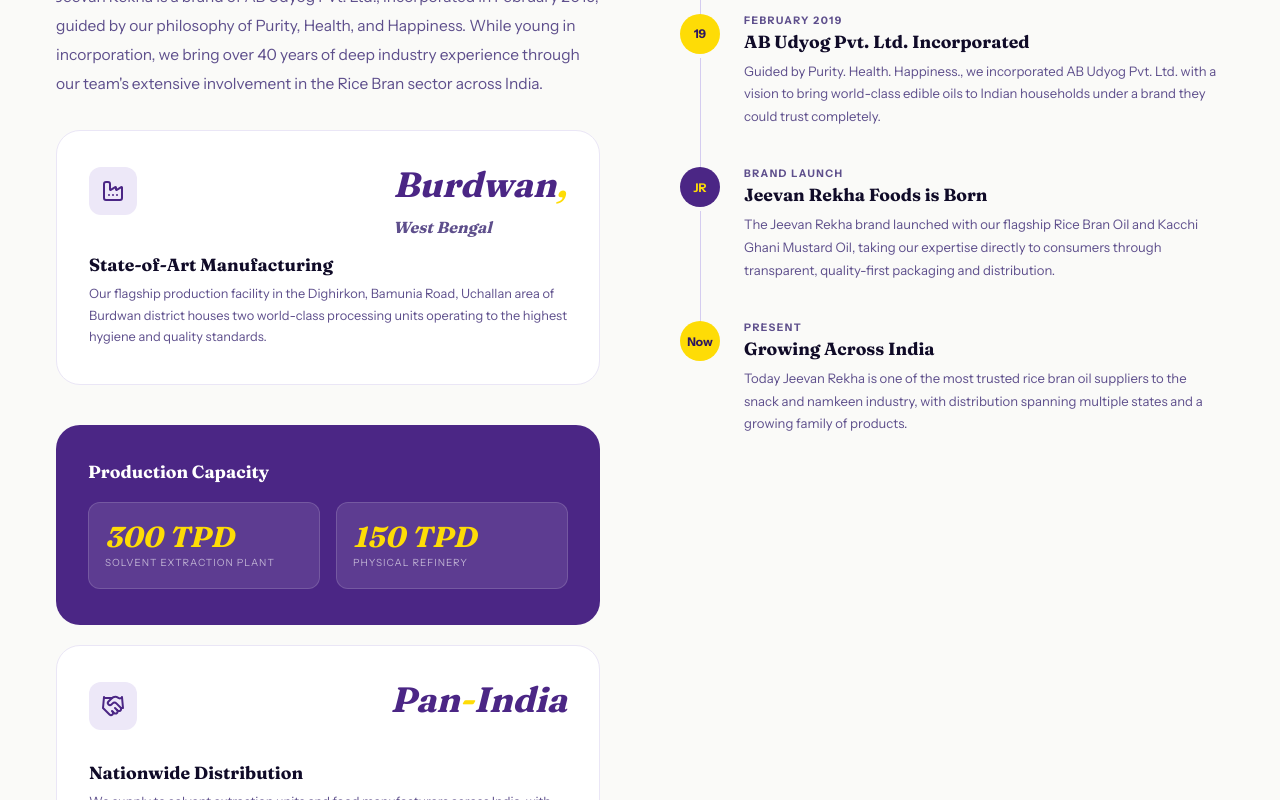
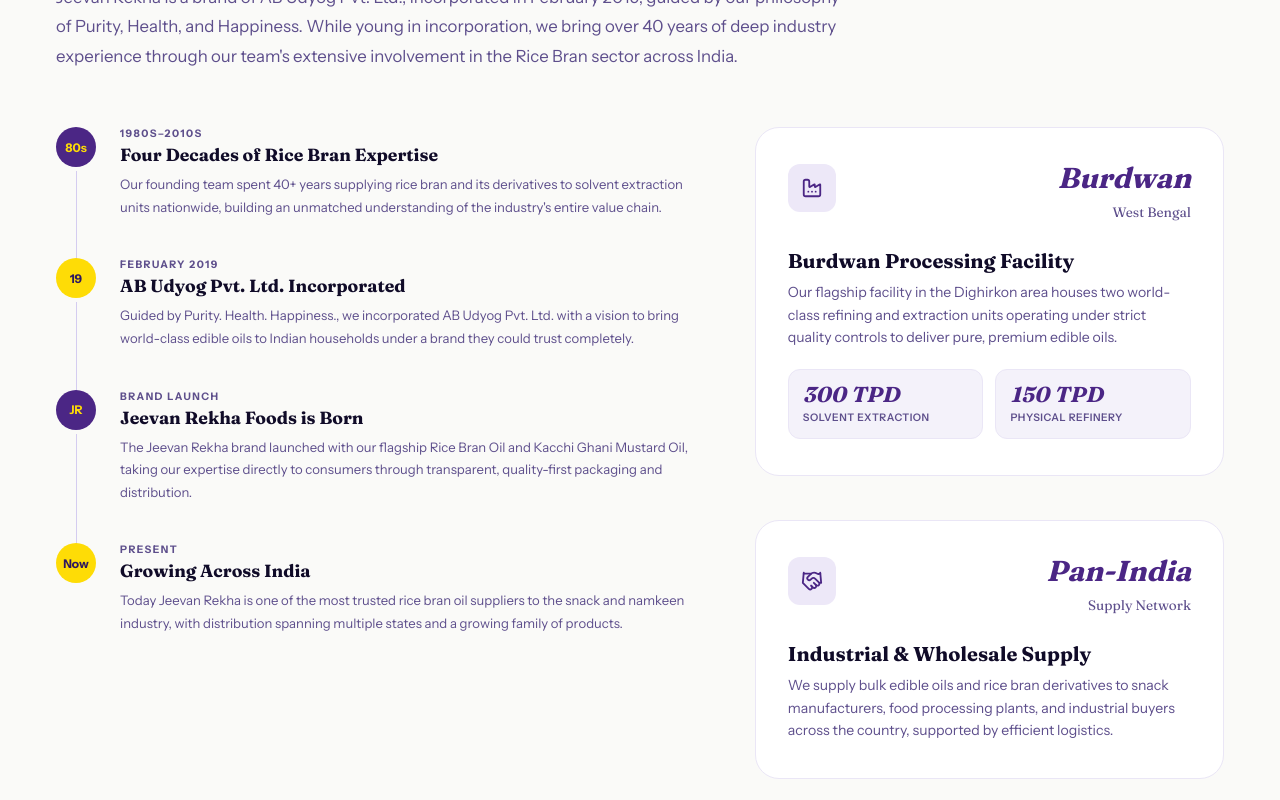
Before and after one commit to genaiwebsites/jeevanrekha, a Next.js app: page /about in a window 1280 px wide. Shown: the part 1040-1840 px from the top of the page. Built offline with nearby package versions, Linux system fonts and the light colour scheme.

Commit message:
style: consolidate history cards and align columns on About page

```diff
--- a/src/app/about/page.tsx
+++ b/src/app/about/page.tsx
@@ -70,49 +70,15 @@
       {/* HISTORY SECTION */}
       <section className="history-section">
         <div className="wrap">
+          <div className="history-intro" style={{ marginBottom: '56px', maxWidth: '800px' }}>
+            <h2 className="s-h rv" data-d="1">Where We<br /><strong>Come From</strong></h2>
+            <p className="body-t rv" data-d="2" style={{ marginTop: '20px', fontSize: '1.05rem', lineHeight: '1.75', color: 'var(--g60)' }}>
+              Jeevan Rekha is a brand of AB Udyog Pvt. Ltd., incorporated in February 2019, guided by our philosophy of Purity, Health, and Happiness. While young in incorporation, we bring over 40 years of deep industry experience through our team's extensive involvement in the Rice Bran sector across India.
+            </p>
+          </div>
+
           <div className="history-grid">
             <div className="history-left">
-              <h2 className="s-h rv" data-d="1">Where We<br /><strong>Come From</strong></h2>
-              <p className="body-t rv" data-d="2" style={{ marginTop: '20px' }}>
-                Jeevan Rekha is a brand of AB Udyog Pvt. Ltd., incorporated in February 2019, guided by our philosophy of Purity, Health, and Happiness. While young in incorporation, we bring over 40 years of deep industry experience through our team's extensive involvement in the Rice Bran sector across India.
-              </p>
-
-              <div style={{ marginTop: '32px', display: 'flex', flexDirection: 'column', gap: '20px' }}>
-                <div className="hist-card rv">
-                  <div className="hist-card-top">
-                    <div className="hist-card-icon"><Factory style={{ color: 'var(--p)' }} /></div>
-                    <div className="hist-card-num">Burdwan<span>,</span><br /><span style={{ fontSize: '1rem', color: 'var(--g60)' }}>West Bengal</span></div>
-                  </div>
-                  <h4>State-of-Art Manufacturing</h4>
-                  <p>Our flagship production facility in the Dighirkon, Bamunia Road, Uchallan area of Burdwan district houses two world-class processing units operating to the highest hygiene and quality standards.</p>
-                </div>
-
-                <div className="capacity-card rv" data-d="1">
-                  <h4 style={{ color: 'var(--w)' }}>Production Capacity</h4>
-                  <div className="capacity-row">
-                    <div className="cap-item">
-                      <div className="cap-num">300 TPD</div>
-                      <div className="cap-lbl">Solvent Extraction Plant</div>
-                    </div>
-                    <div className="cap-item">
-                      <div className="cap-num">150 TPD</div>
-                      <div className="cap-lbl">Physical Refinery</div>
-                    </div>
-                  </div>
-                </div>
-
-                <div className="hist-card rv" data-d="2">
-                  <div className="hist-card-top">
-                    <div className="hist-card-icon"><Handshake style={{ color: 'var(--p)' }} /></div>
-                    <div className="hist-card-num">Pan<span>-</span>India</div>
-                  </div>
-                  <h4>Nationwide Distribution</h4>
-                  <p>We supply to solvent extraction units and food manufacturers across India, with long-term relationships built on trust, reliability, and our unwavering commitment to quality.</p>
-                </div>
-              </div>
-            </div>
-
-            <div className="history-right">
               <div className="history-timeline" style={{ marginTop: '0px' }}>
                 <div className="tl-item rv">
                   <div className="tl-dot">80s</div>
@@ -146,6 +112,48 @@
                     <p className="tl-desc">Today Jeevan Rekha is one of the most trusted rice bran oil suppliers to the snack and namkeen industry, with distribution spanning multiple states and a growing family of products.</p>
                   </div>
                 </div>
+              </div>
+            </div>            <div className="history-right" style={{ display: 'flex', flexDirection: 'column', gap: '24px' }}>
+              <div className="hist-card rv">
+                <div className="hist-card-top" style={{ display: 'flex', justifyContent: 'space-between', alignItems: 'flex-start', marginBottom: '20px' }}>
+                  <div className="hist-card-icon" style={{ width: '48px', height: '48px', borderRadius: '12px', background: 'var(--pl)', display: 'flex', alignItems: 'center', justifyContent: 'center' }}>
+                    <Factory style={{ color: 'var(--p)', width: '22px', height: '22px' }} />
+                  </div>
+                  <div className="hist-card-num" style={{ textAlign: 'right', fontFamily: 'var(--fd)', fontWeight: 700, fontStyle: 'italic', fontSize: '1.8rem', color: 'var(--p)', lineHeight: 1 }}>
+                    Burdwan<br />
+                    <span style={{ fontSize: '0.85rem', color: 'var(--g60)', fontStyle: 'normal', fontWeight: 500 }}>West Bengal</span>
+                  </div>
+                </div>
+                <h4 style={{ fontFamily: 'var(--fd)', fontSize: '1.25rem', fontWeight: 700, color: 'var(--bk)', marginBottom: '8px' }}>Burdwan Processing Facility</h4>
+                <p style={{ fontSize: '0.88rem', lineHeight: '1.6', color: 'var(--g60)', marginBottom: '20px' }}>
+                  Our flagship facility in the Dighirkon area houses two world-class refining and extraction units operating under strict quality controls to deliver pure, premium edible oils.
+                </p>
+                <div style={{ display: 'grid', gridTemplateColumns: '1fr 1fr', gap: '12px' }}>
+                  <div style={{ background: 'var(--g05)', border: '1px solid var(--g10)', borderRadius: '12px', padding: '14px' }}>
+                    <div style={{ fontFamily: 'var(--fd)', fontSize: '1.35rem', fontWeight: 700, color: 'var(--p)', fontStyle: 'italic', lineHeight: 1 }}>300 TPD</div>
+                    <div style={{ fontSize: '0.65rem', color: 'var(--g60)', textTransform: 'uppercase', letterSpacing: '0.05em', marginTop: '6px', fontWeight: 600 }}>Solvent Extraction</div>
+                  </div>
+                  <div style={{ background: 'var(--g05)', border: '1px solid var(--g10)', borderRadius: '12px', padding: '14px' }}>
+                    <div style={{ fontFamily: 'var(--fd)', fontSize: '1.35rem', fontWeight: 700, color: 'var(--p)', fontStyle: 'italic', lineHeight: 1 }}>150 TPD</div>
+                    <div style={{ fontSize: '0.65rem', color: 'var(--g60)', textTransform: 'uppercase', letterSpacing: '0.05em', marginTop: '6px', fontWeight: 600 }}>Physical Refinery</div>
+                  </div>
+                </div>
+              </div>
+
+              <div className="hist-card rv" data-d="1">
+                <div className="hist-card-top" style={{ display: 'flex', justifyContent: 'space-between', alignItems: 'flex-start', marginBottom: '20px' }}>
+                  <div className="hist-card-icon" style={{ width: '48px', height: '48px', borderRadius: '12px', background: 'var(--pl)', display: 'flex', alignItems: 'center', justifyContent: 'center' }}>
+                    <Handshake style={{ color: 'var(--p)', width: '22px', height: '22px' }} />
+                  </div>
+                  <div className="hist-card-num" style={{ textAlign: 'right', fontFamily: 'var(--fd)', fontWeight: 700, fontStyle: 'italic', fontSize: '1.8rem', color: 'var(--p)', lineHeight: 1 }}>
+                    Pan-India<br />
+                    <span style={{ fontSize: '0.85rem', color: 'var(--g60)', fontStyle: 'normal', fontWeight: 500 }}>Supply Network</span>
+                  </div>
+                </div>
+                <h4 style={{ fontFamily: 'var(--fd)', fontSize: '1.25rem', fontWeight: 700, color: 'var(--bk)', marginBottom: '8px' }}>Industrial & Wholesale Supply</h4>
+                <p style={{ fontSize: '0.88rem', lineHeight: '1.6', color: 'var(--g60)' }}>
+                  We supply bulk edible oils and rice bran derivatives to snack manufacturers, food processing plants, and industrial buyers across the country, supported by efficient logistics.
+                </p>
               </div>
             </div>
           </div>
--- a/src/app/globals.css
+++ b/src/app/globals.css
@@ -561,8 +561,8 @@
 }
 .history-grid {
   display: grid;
-  grid-template-columns: 1fr 1fr;
-  gap: 80px;
+  grid-template-columns: 1.15fr 0.85fr;
+  gap: 64px;
   align-items: start;
 }
 .history-timeline {
```
